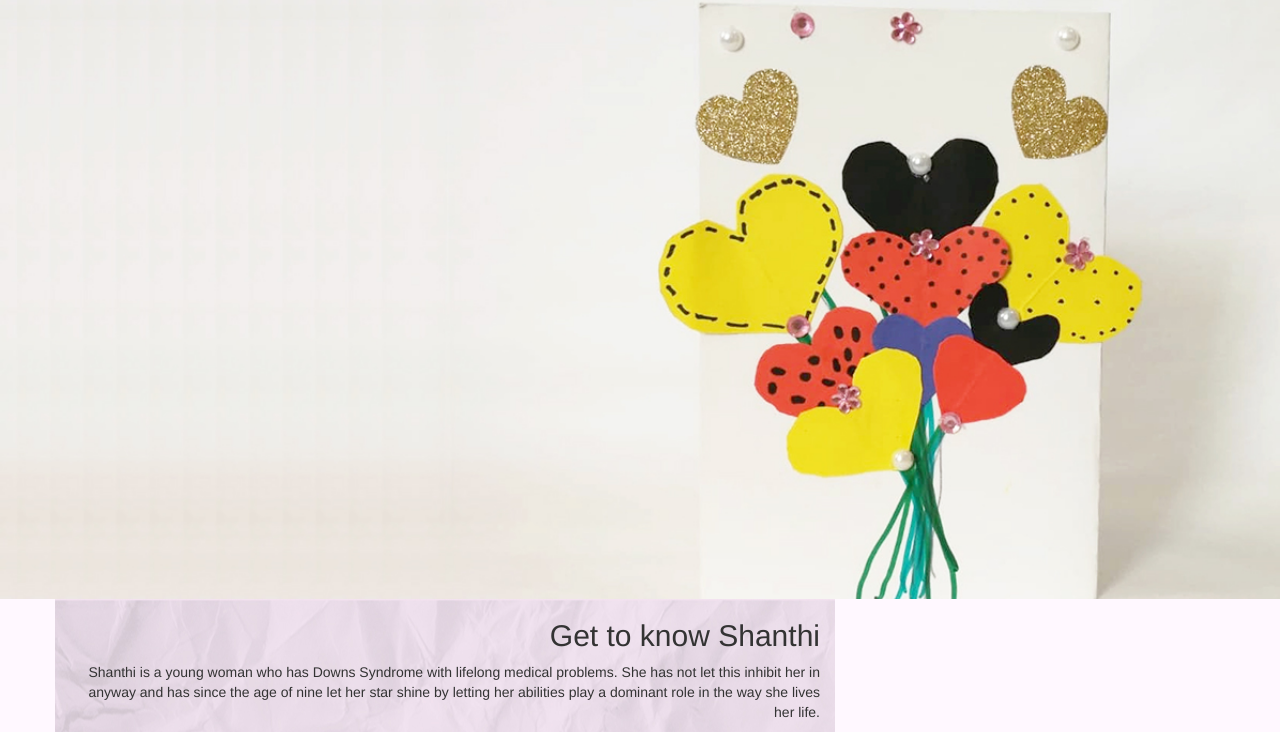
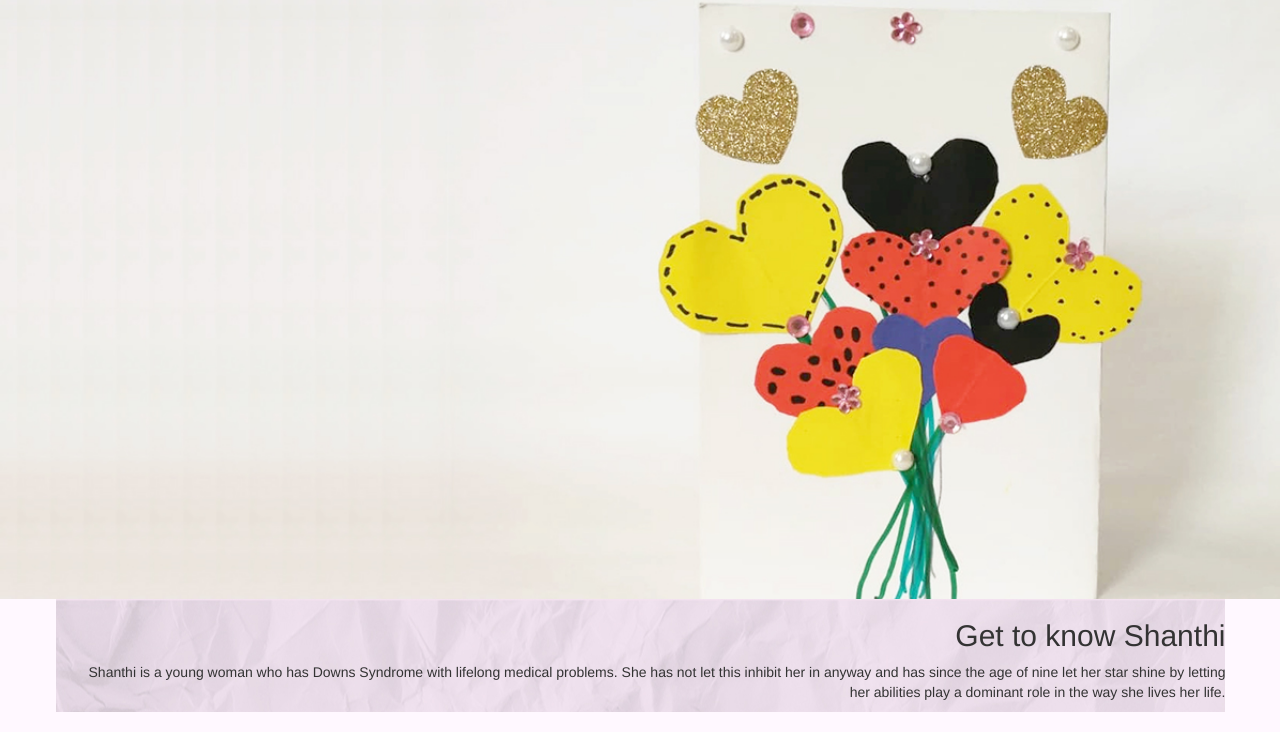
Before and after one commit to Kiarabel/Shanthi, a plain HTML site: page index.html in a window 1280 px wide. Shown: the part 115-847 px from the top of the page. Drawn offline with Linux system fonts and the light colour scheme.

Commit message:
Update index.html

```diff
--- a/index.html
+++ b/index.html
@@ -51,10 +51,10 @@
     </header>
 
 
-    <div class="container-fluid maincontainer">
+    <div class="container-fluid get-to-know">
         <div class="container">
             <div class="row">
-                <section class="col-md-8 get-to-know">
+                <section class="col-md-12">
 
                     <h2>Get to know Shanthi</h2>
 
```
